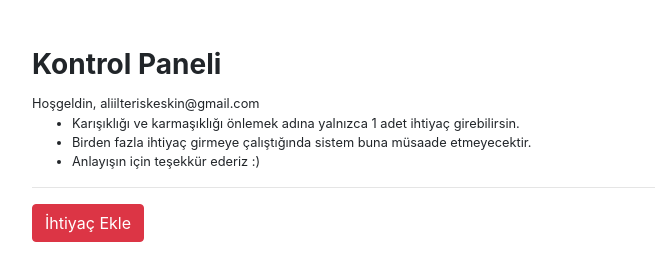
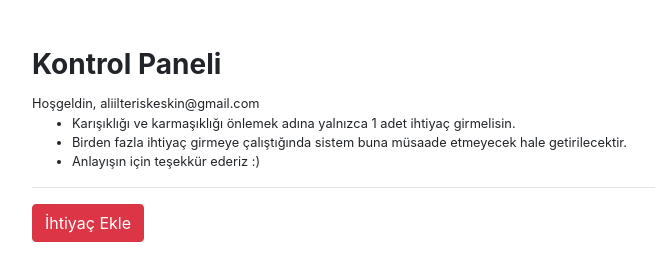
Before and after one commit to ilteriskeskin/ihtiyac, a Flask app: page /dashboard in a window 1280 px wide. Shown: the part 56-322 px from the top of the page, without its empty margins (53-708 px from the left). Run offline with Flask 2, Linux system fonts and the light colour scheme; a user stored in the database is signed in; data that the repository does not hold is empty; some libraries are stand-ins or nearby versions.

Commit message:
İçerik Düzenlemesi

```diff
--- a/templates/dashboard.html
+++ b/templates/dashboard.html
@@ -10,10 +10,10 @@
       Hoşgeldin, {{ session['email'] }}
       <ul>
         <li>
-          Karışıklığı ve karmaşıklığı önlemek adına yalnızca 1 adet ihtiyaç girebilirsin.
+          Karışıklığı ve karmaşıklığı önlemek adına yalnızca 1 adet ihtiyaç girmelisin.
         </li>
         <li>
-          Birden fazla ihtiyaç girmeye çalıştığında sistem buna müsaade etmeyecektir.
+          Birden fazla ihtiyaç girmeye çalıştığında sistem buna müsaade etmeyecek hale getirilecektir.
         </li>
         <li>
           Anlayışın için teşekkür ederiz :)
--- a/templates/index.html
+++ b/templates/index.html
@@ -15,6 +15,9 @@
 <h4>
     -> Çorbamda tuz eksik diyorsan doğru yerdesin :)
 </h4>
+<h4>
+    -> Çormab yok diyorsan doğru yerdesin :)
+</h4>
 <br><br>
 <p>
     Biz beraber güzeliz. Yardım ettikçe güzelleşeceğiz. Yardım etmek istiyorsun ve kime edeceğini
```
